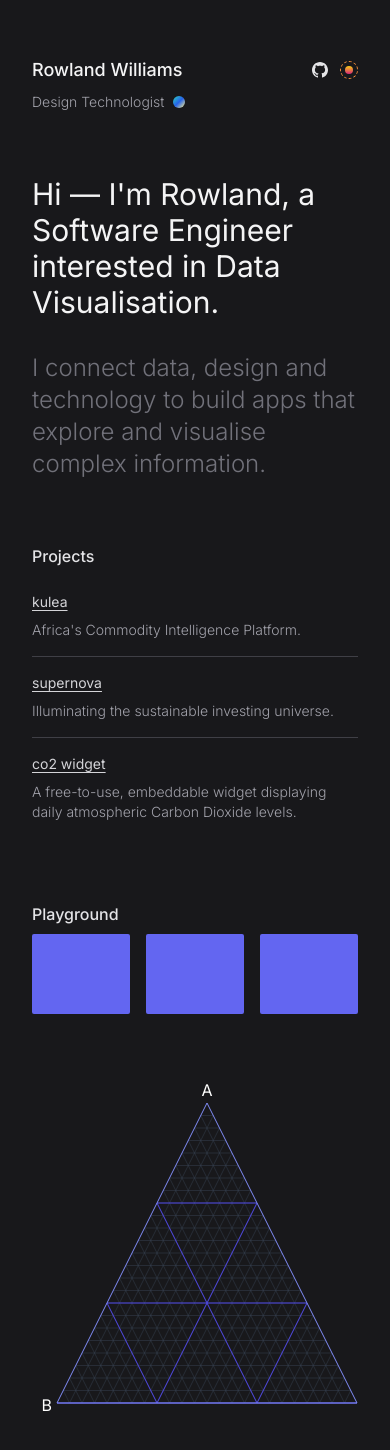
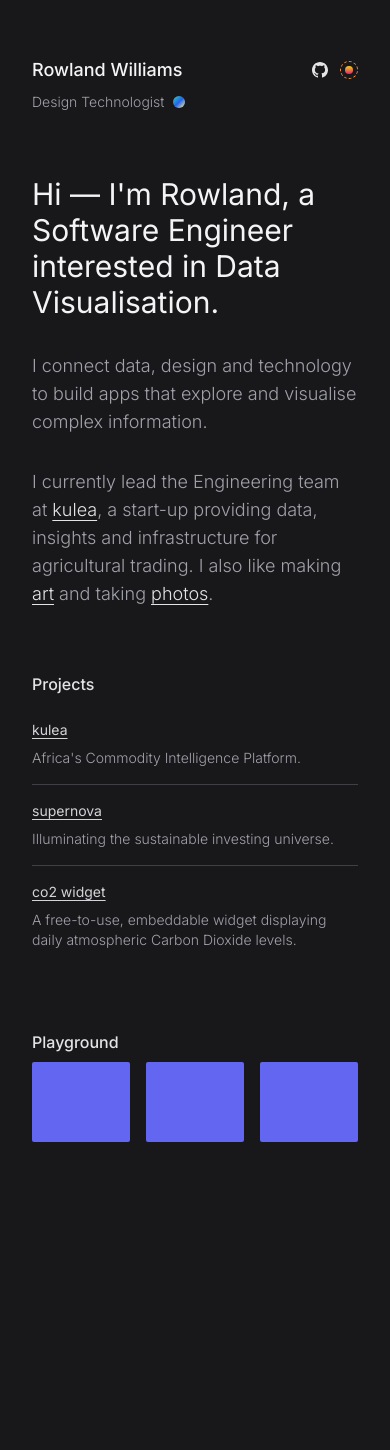
Before and after one commit to rowlandwilliams/playground, a Next.js app: page / in a window 390 px wide. Shown: the top 1450 px of the page. After the commit the page ends 1190 px from the top, so only its background shows below. Built offline with nearby package versions, Linux system fonts and the light colour scheme.

Commit message:
add bio text and responsive svg

```diff
--- a/package.json
+++ b/package.json
@@ -10,12 +10,14 @@
   },
   "dependencies": {
     "classnames": "^2.3.2",
+    "lodash.debounce": "^4.0.8",
     "next": "14.0.3",
     "next-themes": "^0.2.1",
     "react": "^18",
     "react-dom": "^18"
   },
   "devDependencies": {
+    "@types/lodash.debounce": "^4.0.9",
     "@types/node": "^20",
     "@types/react": "^18",
     "@types/react-dom": "^18",
--- a/src/app/page.tsx
+++ b/src/app/page.tsx
@@ -12,7 +12,7 @@ export default function Home() {
         <BioText />
         <Projects />
         <Playground />
-        <TernaryPlot />
+
       </article>
     </main>
   );
--- a/src/components/BioText/BioText.tsx
+++ b/src/components/BioText/BioText.tsx
@@ -1,19 +1,79 @@
+import Link from "next/link";
+
 export const BioText = () => {
   return (
     <>
-      <section className="text-2xl hidden sm:block font-light text-zinc-900 dark:text-zinc-100">
-        Hi — I&apos;m Rowland, a Software Engineer interested in Data
-        Visualisation. I connect data, design and technology to build apps that
-        explore and visualise complex information.
+      <section className="text-2xl space-y-8 hidden sm:block font-light text-zinc-900 dark:text-zinc-100">
+        <p>
+          Hi — I&apos;m Rowland, a Software Engineer interested in Data
+          Visualisation. I connect data, design and technology to build apps
+          that explore and visualise complex information.
+        </p>
+        <p className="text-base font-light text-zinc-500 dark:text-zinc-400">
+          I currently lead the Engineering team at{" "}
+          <Link
+            href="https://www.kulea.com/"
+            target="_blank"
+            className="text-zinc-600 dark:text-zinc-200 underline underline-offset-4"
+          >
+            kulea
+          </Link>
+          , a start-up providing data, insights and infrastructure
+          for agricultural trading. I also like making{" "}
+          <Link
+            href="/art"
+            target="_blank"
+            className="text-zinc-600 dark:text-zinc-200 underline underline-offset-4"
+          >
+            art
+          </Link>{" "}
+          and taking{" "}
+          <Link
+            href="/photo"
+            target="_blank"
+            className="text-zinc-600 dark:text-zinc-200 underline underline-offset-4"
+          >
+            photos
+          </Link>
+          .
+        </p>
       </section>
       <section className="sm:hidden text-3xl space-y-8  text-zinc-900 dark:text-zinc-100">
         <p>
           Hi — I&apos;m Rowland, a Software Engineer interested in Data
           Visualisation.
         </p>
-        <p className="text-2xl font-light text-zinc-500">
+        <p className="text-lg sm:text-xl font-light text-zinc-500 dark:text-zinc-400">
           I connect data, design and technology to build apps that explore and
           visualise complex information.
+        </p>
+        <p className="text-lg sm:text-xl font-light text-zinc-500 dark:text-zinc-400">
+          I currently lead the Engineering team at{" "}
+          <Link
+            href="https://www.kulea.com/"
+            target="_blank"
+            className="text-zinc-600 dark:text-zinc-200 underline underline-offset-4"
+          >
+            kulea
+          </Link>
+          , a start-up providing data, insights and infrastructure
+          for agricultural trading. I also like making{" "}
+          <Link
+            href="/art"
+            target="_blank"
+            className="text-zinc-600 dark:text-zinc-200 underline underline-offset-4"
+          >
+            art
+          </Link>{" "}
+          and taking{" "}
+          <Link
+            href="/photo"
+            target="_blank"
+            className="text-zinc-600 dark:text-zinc-200 underline underline-offset-4"
+          >
+            photos
+          </Link>
+          .
         </p>
       </section>
     </>
--- a/src/components/TernaryPlot/TernaryPlot.tsx
+++ b/src/components/TernaryPlot/TernaryPlot.tsx
@@ -1,15 +1,26 @@
-import React from "react";
+"use client";
+
 import { TernaryPlotOuterTriangle } from "./TernaryPlotOuterTriangle/TernaryPlotOuterTriangle";
 import { TernaryPlotBaseTriangles } from "./TernaryPlotBaseTriangles/TernaryPlotBaseTriangles";
+import { useResponsiveGraphDims } from "@/hooks/useResponsiveGraphWidth";
 
 export const TernaryPlot = () => {
-  const trianglePlotDim = 300;
+  const { ref, graphWidth } = useResponsiveGraphDims();
+  const padding = 65;
+  const trianglePlotDim = graphWidth - padding;
 
-  const padding = 50;
   const half = trianglePlotDim / 2;
+  const labelOffset = 10;
   return (
-    <div className="flex justify-center">
-      <svg height={trianglePlotDim + padding} width={trianglePlotDim + padding}>
+    <section>
+      <div
+        ref={ref}
+        className="flex mx-auto max-w-[400px] justify-center items-center"
+      >
+        <svg
+          height={trianglePlotDim + padding}
+          width={trianglePlotDim + padding}
+        >
           <g transform={`translate(${padding / 2}, ${padding / 2})`}>
             <TernaryPlotOuterTriangle
               half={half}
@@ -17,7 +28,7 @@ export const TernaryPlot = () => {
             />
             <TernaryPlotBaseTriangles
               plotDim={trianglePlotDim}
-            nTriangles={24}
+              nTriangles={18}
               half={half}
             />
             <TernaryPlotBaseTriangles
@@ -32,39 +43,49 @@ export const TernaryPlot = () => {
               triangleClass="fill-transparent stroke-indigo-400"
             />
           </g>
-        <g>
+          <g className="text-xs">
             <text
               x={half}
-            y={-15}
+              y={-labelOffset}
               className="fill-zinc-600 dark:fill-white"
               text-anchor="middle"
               dominant-baseline="hanging"
               transform={`translate(${padding / 2},20)`}
             >
-            A
+              Developer
             </text>
             <text
               className="fill-zinc-600 dark:fill-white"
-            x={trianglePlotDim + 5}
-            y={trianglePlotDim}
-            text-anchor="start"
-            dominant-baseline="hanging"
-            transform={`translate(${padding / 2},${padding / 2 - 5})`}
+              x={trianglePlotDim + padding - 5}
+              y={trianglePlotDim + padding - labelOffset}
+              text-anchor="end"
             >
-            C
+              Artist
             </text>
             <text
               className="fill-zinc-600 dark:fill-white"
-            x={-5}
-            y={trianglePlotDim}
-            text-anchor="end"
-            dominant-baseline="hanging"
-            transform={`translate(${padding / 2},${padding / 2 - 5})`}
+              x={0}
+              y={trianglePlotDim + padding - labelOffset}
+              text-anchor="start"
+              transform={`translate(${padding / 2},0})`}
             >
-            B
+              Designer
             </text>
           </g>
+          <circle
+            className="dark:fill-none stroke-zinc-300 fill-indigo-200 dark:animate-pulse"
+            r={8}
+            cx={half + padding + 1}
+            cy={half - padding / 2}
+          />
+          <circle
+            className="fill-teal-500 animate-pulse dark:animate-none"
+            r={4}
+            cx={half + padding + 1}
+            cy={half - padding / 2}
+          />
         </svg>
       </div>
+    </section>
   );
 };
--- /dev/null
+++ b/src/hooks/useResponsiveGraphWidth.ts
@@ -0,0 +1,29 @@
+import debounce from "lodash.debounce";
+import { useEffect, useRef, useState } from "react";
+
+export const useResponsiveGraphDims = () => {
+  const ref = useRef<HTMLDivElement>(null);
+  const [graphWidth, setGraphWidth] = useState(0);
+  const [graphHeight, setGraphHeight] = useState(0);
+
+  const setGraphDims = debounce((current: HTMLDivElement) => {
+    setGraphWidth(current.clientWidth);
+    setGraphHeight(current.clientHeight);
+  }, 50);
+
+  // on resize, update chart
+  useEffect(() => {
+    const { current } = ref;
+
+    if (current) {
+      setGraphDims(current);
+      const setResize = () => setGraphDims(current);
+      window.addEventListener("resize", setResize);
+      return () => window.removeEventListener("resize", setResize);
+    }
+
+    return () => {};
+  }, [setGraphDims]);
+
+  return { ref, graphWidth, graphHeight };
+};
```
Also changed, not shown: 1 other file (tests, documents, lock files or other folders). Lines whose indentation alone changed are shown as unchanged.
